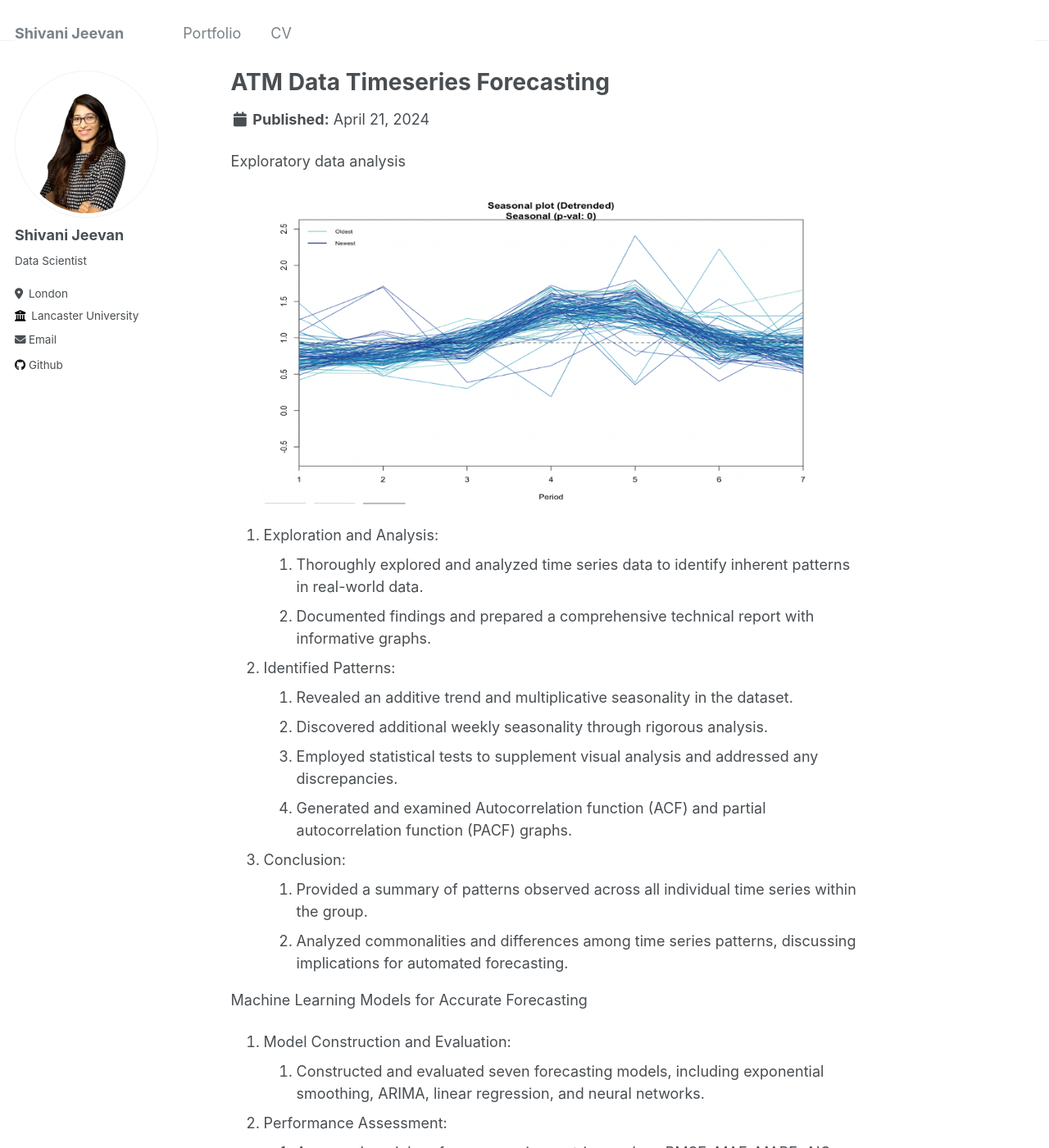
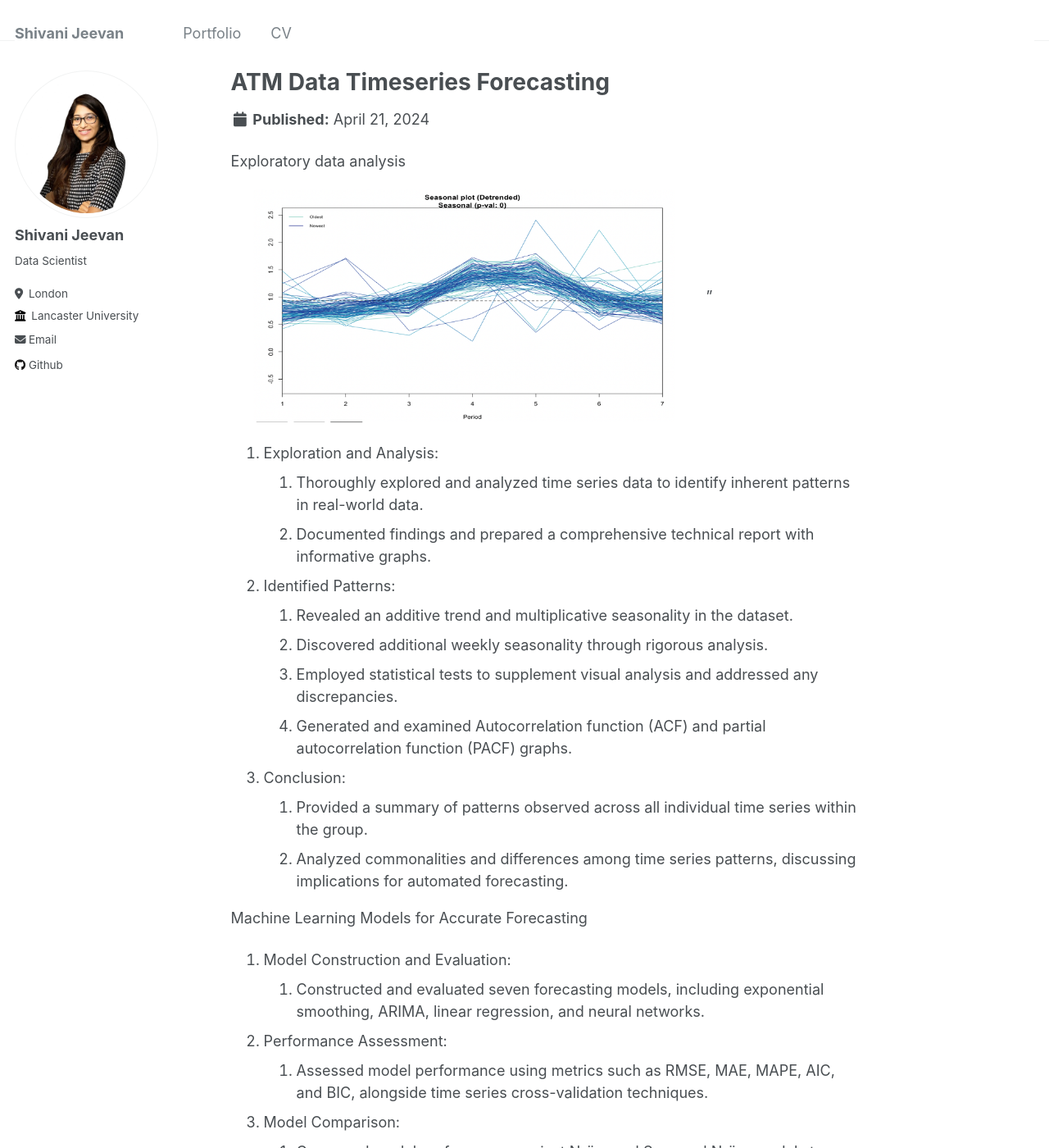
Before and after one commit to shivani-JP/shivani-jp.github.io, a Jekyll site: the page built from _portfolio/portfolio-1.md, in a window 1280 px wide and 1400 px high. Shown: the whole window at 82% size. Built offline with Jekyll 4.4.1, drawn with Linux system fonts in a browser that asks for light colours.

Commit message:
resized images

```diff
--- a/_portfolio/portfolio-1.md
+++ b/_portfolio/portfolio-1.md
@@ -4,7 +4,7 @@
 collection: portfolio
 ---
 Exploratory data analysis
-<br/><img src='/images/seasonal.png'>
+<img src='/images/seasonal.png' width='580' height='300' alt='sesonal Image'>"
 1. Exploration and Analysis:
     1. Thoroughly explored and analyzed time series data to identify inherent patterns in real-world data.
     2. Documented findings and prepared a comprehensive technical report with informative graphs.
@@ -29,13 +29,13 @@
     1. Compared model performance against Naïve and Seasonal Naïve models to determine the best-fit model for forecasting ATM withdrawal data.
 
 Exponential smoothing model
-<br/><img src='/images/es.png'>
+<img src='/images/es.png' width='580' height='300' alt='es Image'>"
 
 Arima model
-<br/><img src='/images/arima.png'>
+<img src='/images/arima.png' width='580' height='300' alt='arima Image'>"
 
 Regression model
-<br/><img src='/images/regression.png'>
+<img src='/images/regression.png' width='580' height='300' alt='regression Image'>"
 
 Neural network model
-<br/><img src='/images/neural.png'>
+<img src='/images/neural.png' width='580' height='300' alt='neural Image'>"
--- a/_portfolio/portfolio-3.html
+++ b/_portfolio/portfolio-3.html
@@ -1,9 +1,9 @@
 ---
 title: "Infectious disease modelling"
-excerpt: "Infectious disease modelling SEIR Model<br/><img src='/images/infectious.png'>"
+excerpt: "Infectious disease modelling SEIR Model<img src='/images/infectious.png' width='580' height='300' alt='Infectious Image'>"
 collection: portfolio
 ---
 
 In this project, we delve into the dynamics of infectious disease transmission and the effectiveness of control strategies using the SEIR model. Specifically, we explore how household size influences disease dynamics and the impact of control approaches such as increased diagnostic rates, case isolation, and mass immunization.
-<br/><img src='/images/results1.png'>
-<br/><img src='/images/results2.png'>
+<img src='/images/results1.png' width='580' height='300' alt='results1 Image'>"
+<img src='/images/results2.png' width='580' height='300' alt='results2 Image'>"
```
Also changed, not shown: _portfolio/portfolio-2.html (+4 -4 lines), _portfolio/portfolio-4.html (deleted, +0 -9 lines).
